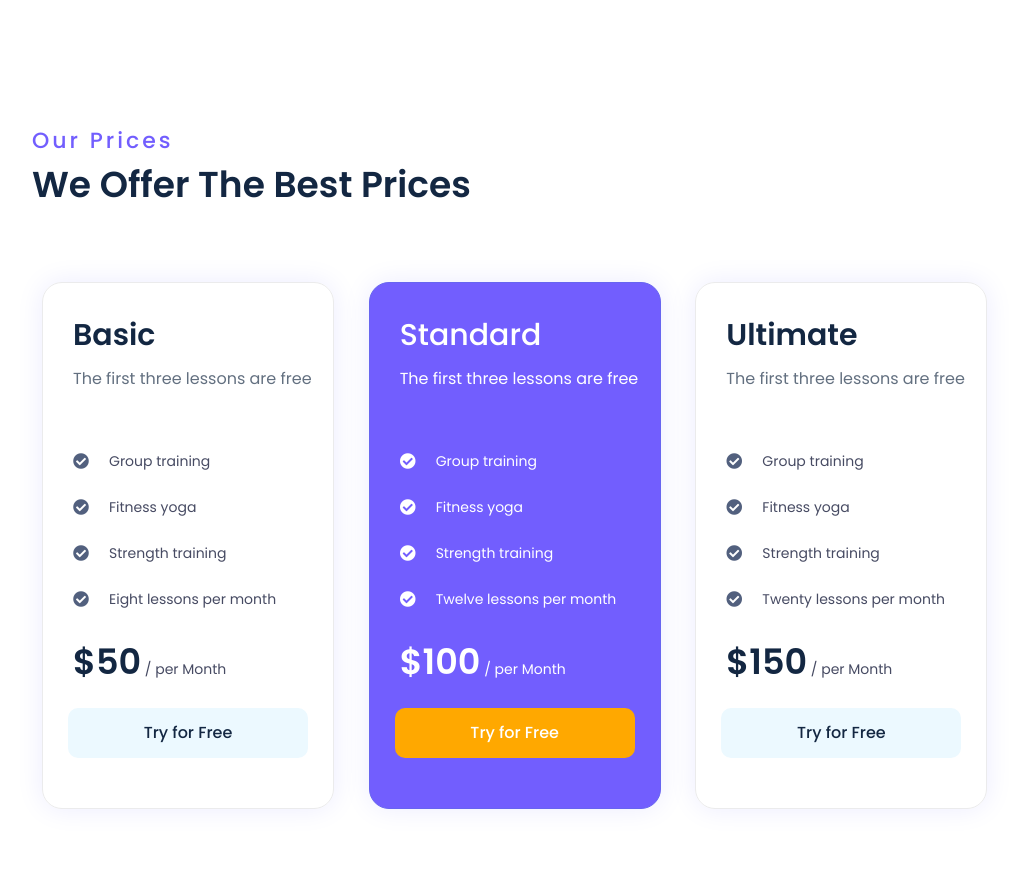
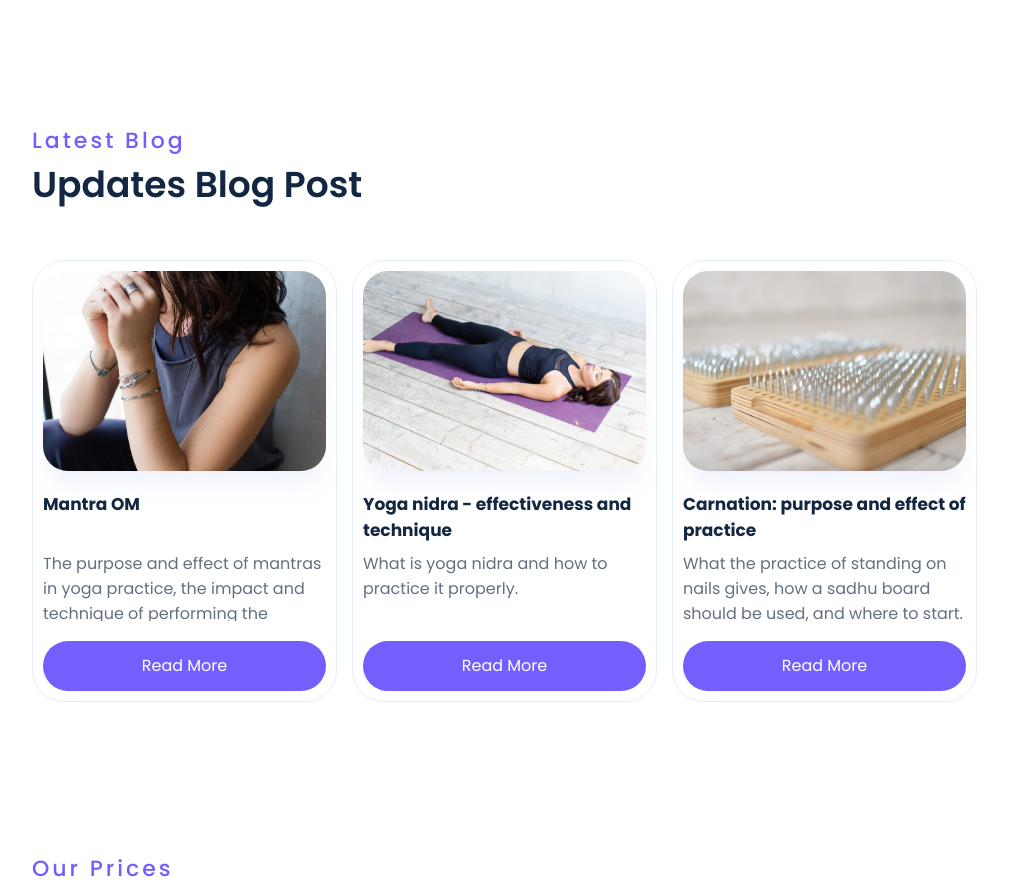
Before and after one commit to Valerij-Hering/yoga, a React (Create React App) app: page / in a window 1280 px wide. Shown: the part 4060-4954 px from the top of the page, without its empty margins (128-1146 px from the left). Built offline with nearby package versions, Linux system fonts and the light colour scheme; a web font is replaced by a local one.

Commit message:
Add files via upload

```diff
--- a/src/App.css
+++ b/src/App.css
@@ -1816,6 +1816,116 @@ transition: .25s;
   max-width: 400px;
   border-radius: 3px;
 }
+
+
+
+/* BlogHome ************************************************************************************************************************************* */
+
+.section_blogHome {
+  width: 90%;
+  max-width: 960px;
+  margin: 0 auto;
+
+
+}
+
+.container-blogHome {
+  display: flex;
+  flex-direction: row;
+  flex-wrap: nowrap;
+  align-items: flex-end;
+  overflow-x: auto;
+  width: 100%;
+  height: 470px;
+  margin: 10px auto;
+  scroll-snap-type: x mandatory;
+  scroll-padding: 60px;
+}
+
+.container-blogHome::-webkit-scrollbar {
+  display: none;
+
+}
+
+.blogHome-carousel-btn {
+  background-color: #13274200;
+  border: none;
+  font-size: 30px;
+  color: #bed6f0;
+  cursor: pointer;
+  margin-bottom: 50px;
+  z-index: 1;
+}
+
+
+
+.card_blogHome {
+  box-sizing: inherit;
+  display: flex;
+    flex-direction: column;
+    align-items: center;
+    justify-content: space-between;
+    margin-right: 15px;
+    min-width: 280px;
+    height: 420px;
+    padding: 10px;
+    width: 300px;
+    border: #bed6f06c 1px solid;
+    border-radius: 32px;
+    scroll-snap-align: start;
+}
+
+.card_blogHome_img {
+  object-fit: cover;
+  width: 100%;
+  height: 250px;
+  border-radius: 25px;
+  box-shadow: 0 20px 25px -5px rgba(168, 187, 240, 0.128), 0 8px 10px -6px rgba(164, 183, 234, 0.103);
+
+}
+
+.card_blogHome_content {
+  width: 100%;
+  margin-top: 0;
+}
+
+.blogHome_content_header {
+  color: #132742;
+  font-size: 17px;
+  height: 60px;
+  margin-top: 20px;
+}
+
+.blog_content_header2 {
+  color: #725efe;
+  font-size: 15px;
+  font-weight: 500;
+  margin-bottom: 5px;
+}
+
+.blogHome_content_par {
+  color: #637080;
+  height: 70px;
+  overflow: hidden;
+}
+
+.blogHome_content_btn {
+  margin-top: 20px;
+  width: 100%;
+  height: 50px;
+  font-size: 16px;
+  color: white;
+  background-color: #735efe;
+  border-radius: 50px;
+  transition: 0.3s;
+  cursor: pointer;
+  border: none;
+}
+
+.blog_content_btn:hover {
+  background-color: #604aeb;
+}
+
 
 /* FOOTER ***************************************************************************************************************************************/
 
--- a/src/Blog.js
+++ b/src/Blog.js
@@ -3,6 +3,7 @@ import AOS from 'aos';
 import 'aos/dist/aos.css';
 import dataBlog from './dataBlog';
 import { EachBlog } from './EachBlog';
+
 
 AOS.init();
 
--- /dev/null
+++ b/src/BlogHome.js
@@ -0,0 +1,42 @@
+
+import AOS from 'aos';
+import 'aos/dist/aos.css';
+import dataBlog from './dataBlog';
+import { Link } from "react-router-dom"
+
+AOS.init();
+
+
+
+const BlogHome = () => {
+
+    return (
+        <div className='section_blogHome'>
+            <p className='travel-point-tittle1' data-aos="fade-up" data-aos-duration="1500" data-aos-once="true">Latest Blog</p>
+            <h2 className='travel-point-tittle2' data-aos="fade-up" data-aos-duration="1500" data-aos-once="true">Updates Blog Post</h2>
+            <div className= "container-blogHome" data-aos="fade-up" data-aos-duration="1500" data-aos-once="true">
+
+            {dataBlog.map(element => {
+                const {id, imgBlog, name, text} = element;
+                return (
+
+                    <div className='card_blogHome' key={id} >
+                        <img className='card_blogHome_img' src={imgBlog} alt='blog'/>
+                        <div className='card_blogHome_content'>
+                            <h2 className='blogHome_content_header'>{name}</h2>
+                            <p className='blogHome_content_par'>{text}</p>
+                            <Link onClick={window.scrollTo(0, 0)} to="/blog">
+                            <button className='blogHome_content_btn' onClick={() => { window.scrollTo(0, 0)}}>Read More</button>
+                            </Link>
+                        </div>
+                    </div>
+
+                )
+            }).slice(-3).reverse()}
+
+            </div>
+        </div>
+    )
+}
+
+export default BlogHome;
--- a/src/Home.js
+++ b/src/Home.js
@@ -15,6 +15,7 @@ import Video from './Video';
 import woman from './Images/woman.png';
 import Accordions from './Accordions';
 import { Prices } from './Prices';
+import BlogHome from './BlogHome';
 AOS.init();
 
 
@@ -111,6 +112,7 @@ function Home() {
             <br/>
             <br/>
             <br/>
+            <BlogHome/>
             <Prices/>
             <br/>
             <br/>
--- a/src/Navbar.js
+++ b/src/Navbar.js
@@ -68,7 +68,6 @@ const Navbar = () => {
         </nav>
 
         <div className={burger ? 'container-burger-activ' : 'container-burger'} >
-
             <button className='btn-close-burger' onClick={() => burgerActiv()}><i className='fi fi-rr-cross-small'></i></button>
             <div className='box_navbarBurgerAuth'>
             <Account/>
@@ -80,7 +79,6 @@ const Navbar = () => {
             <Link  onClick={() => {burgerActiv(); Scroll()}} to="/about" className='link-burger'>About Us</Link>
             <Link onClick={() => {burgerActiv(); Scroll()}} to="/blog" className='link-burger'>Blog</Link>
             <Link  onClick={() => {burgerActiv(); Scroll()}} to="/contacts" className='link-burger'>Contacts</Link>
-
         </div>
 
         <Routes>
```
